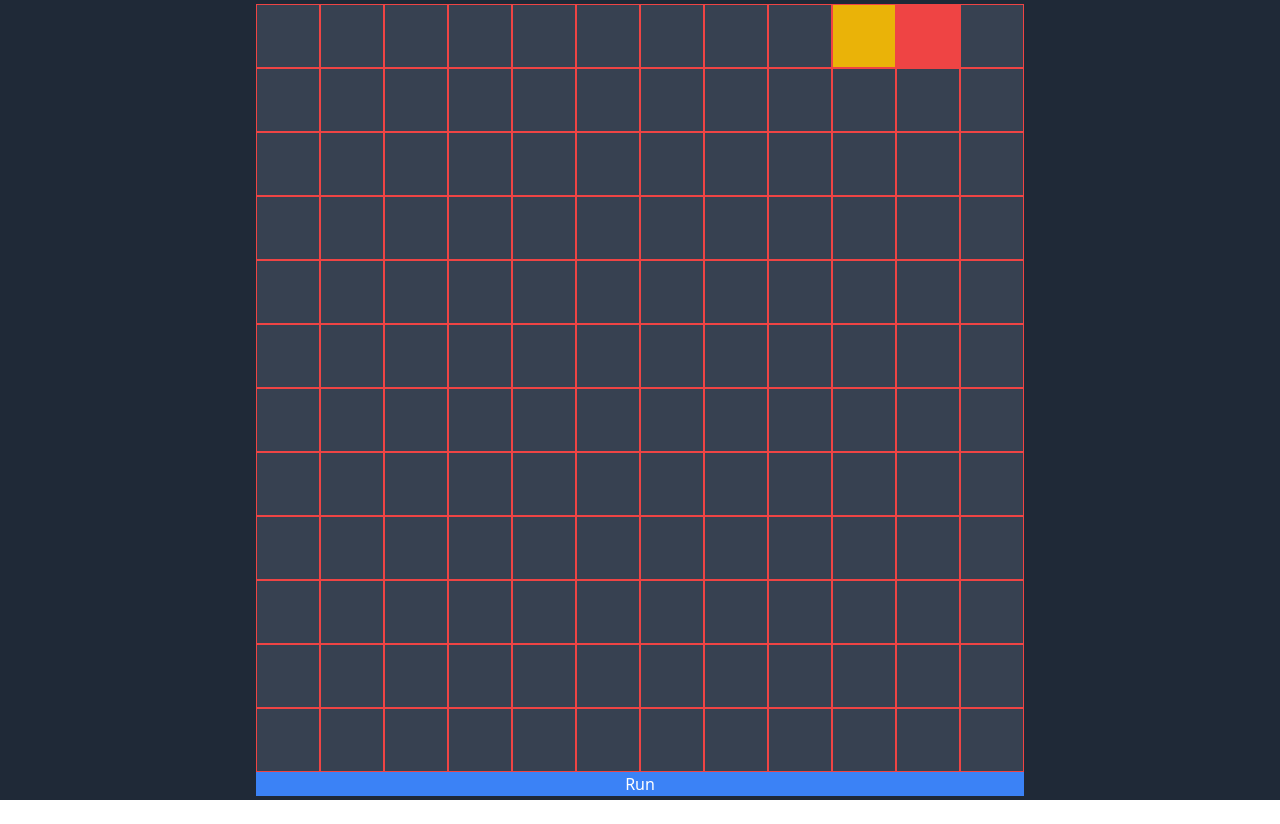
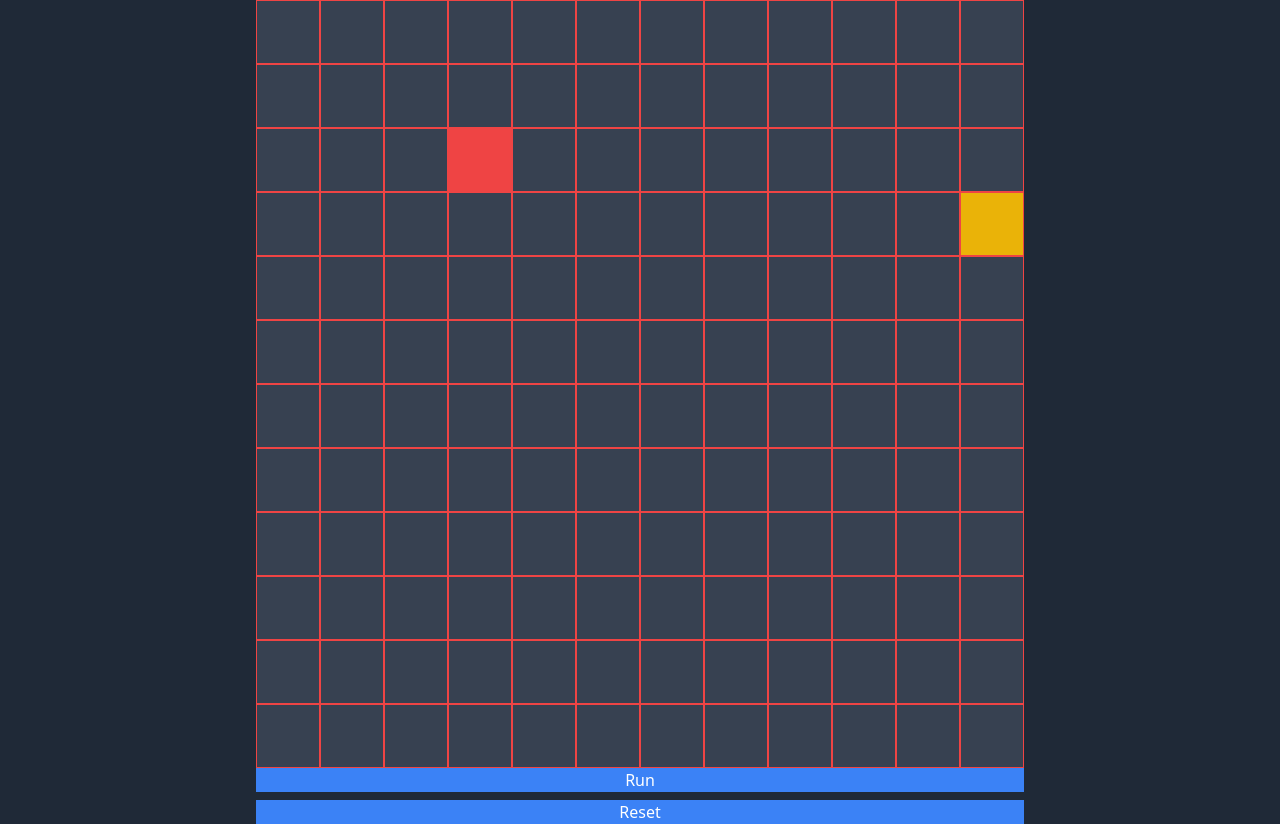
Before and after one commit to Biplo12/astar-path-finder, a React (Vite) app: page / in a window 1280 px wide. Before the commit the page ends 800 px from the top, so only its background shows below. Built offline with nearby package versions, Linux system fonts and the light colour scheme.

Commit message:
feat: reset button

```diff
--- a/src/components/Grid.tsx
+++ b/src/components/Grid.tsx
@@ -13,7 +13,8 @@ const Grid: React.FC = (): JSX.Element => {
 
   const [isMouseDown, setIsMouseDown] = useState(false);
 
-  const { grid, startCell, endCell, setGrid } = useInitialGrid(COLUNMS, ROWS);
+  const { grid, startCell, endCell, setGrid, initializeGrid } =
+    useInitialGrid();
 
   const { handleCellHover } = useCellHover(
     grid,
@@ -36,7 +37,11 @@ const Grid: React.FC = (): JSX.Element => {
     clickedCell
   );
 
-  const { dijkstra, pathCells } = useRunDjikstra(startCell, endCell, grid);
+  const { dijkstra, pathCells, setPathCells } = useRunDjikstra(
+    startCell,
+    endCell,
+    grid
+  );
 
   const handleMouseDown = () => {
     setIsMouseDown(true);
@@ -44,6 +49,11 @@ const Grid: React.FC = (): JSX.Element => {
 
   const handleMouseUp = () => {
     setIsMouseDown(false);
+  };
+
+  const handleReset = () => {
+    initializeGrid(COLUNMS, ROWS);
+    setPathCells([]);
   };
 
   return (
@@ -81,6 +91,12 @@ const Grid: React.FC = (): JSX.Element => {
       <button className="col-span-12 bg-blue-500" onClick={() => dijkstra()}>
         Run
       </button>
+      <button
+        className="col-span-12 bg-blue-500 mt-2"
+        onClick={() => handleReset()}
+      >
+        Reset
+      </button>
     </div>
   );
 };
--- a/src/hooks/useInitialGrid.ts
+++ b/src/hooks/useInitialGrid.ts
@@ -1,11 +1,14 @@
 import { useEffect, useState } from "react";
 
-const useInitialGrid = (rows: number, cols: number) => {
+const COLUNMS = 12;
+const ROWS = 12;
+
+const useInitialGrid = () => {
   const [startCell, setStartCell] = useState<number[]>([]);
   const [endCell, setEndCell] = useState<number[]>([]);
   const [grid, setGrid] = useState<Array<Array<number>>>([]);
 
-  useEffect(() => {
+  const initializeGrid = (cols, rows) => {
     const newGrid = [];
     for (let i = 0; i < cols; i++) {
       newGrid.push([]);
@@ -23,9 +26,13 @@ const useInitialGrid = (rows: number, cols: number) => {
     newGrid[randomRowIndex][randomColIndex] = 2;
     newGrid[randomRowIndex2][randomColIndex2] = 3;
     setGrid(newGrid);
-  }, [cols, rows]);
+  };
 
-  return { grid, startCell, endCell, setGrid };
+  useEffect(() => {
+    initializeGrid(COLUNMS, ROWS);
+  }, []);
+
+  return { grid, startCell, endCell, setGrid, initializeGrid };
 };
 
 export default useInitialGrid;
--- a/src/hooks/useRunDjikstra.ts
+++ b/src/hooks/useRunDjikstra.ts
@@ -91,7 +91,7 @@ const useRunDjikstra = (
     return neighbors;
   };
 
-  return { dijkstra, pathCells };
+  return { dijkstra, pathCells, setPathCells };
 };
 
 export default useRunDjikstra;
```
